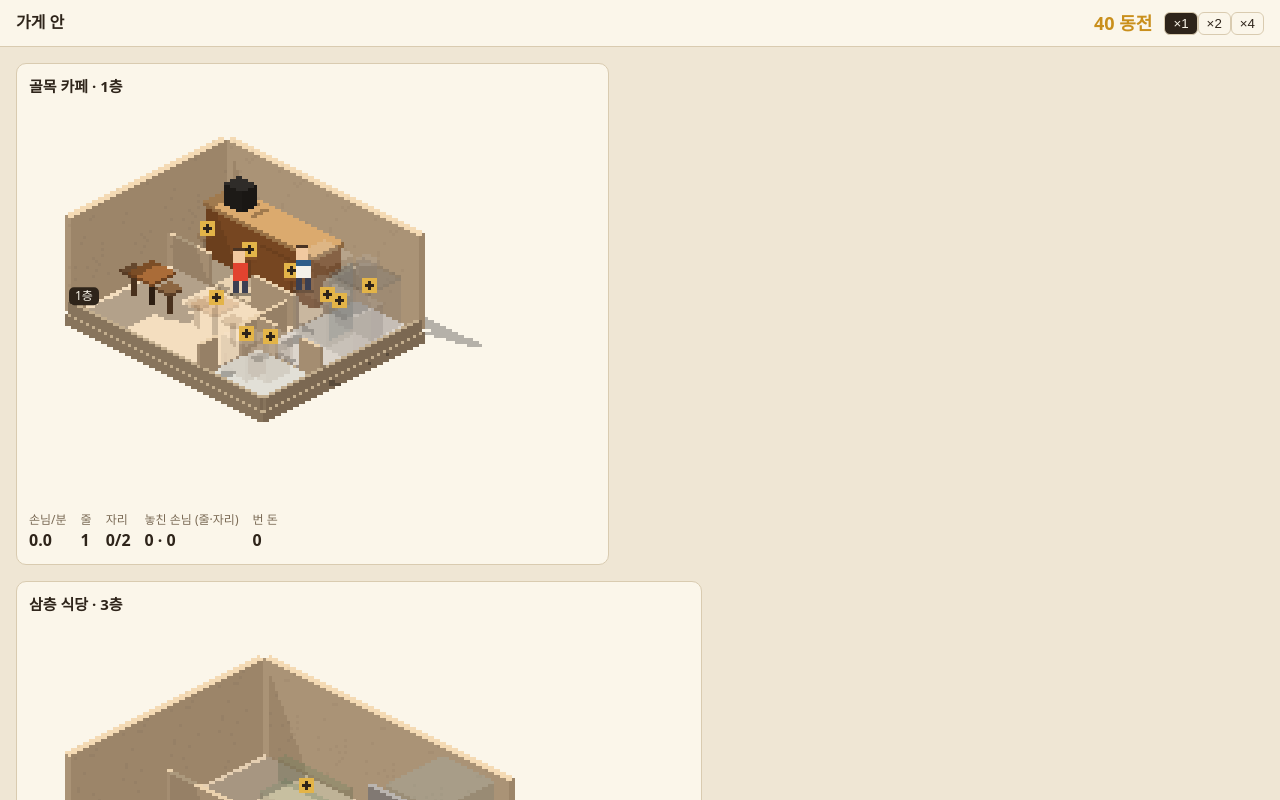
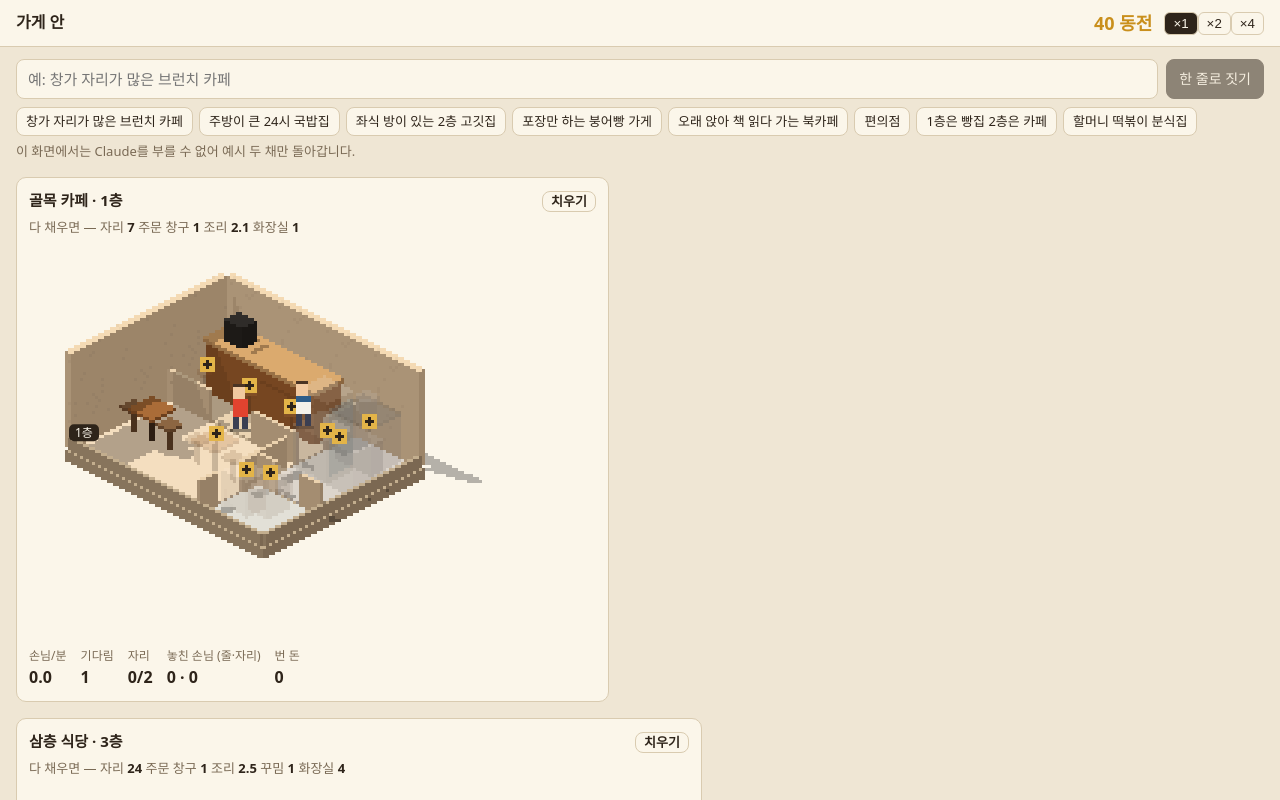
Before and after one commit to jeonghwanko/promptshop, a plain HTML site: page inside.html in a window 1280 px wide. Shown: the top 800 px of the page. Drawn offline with nearby package versions, Linux system fonts and the light colour scheme.

Commit message:
Inside: build a shop from one line and run it; table service waits on the kitchen; profile of what each building can become
Co-Authored-By: Claude Opus 5.5 <noreply@anthropic.com>

```diff
--- a/inside.html
+++ b/inside.html
@@ -23,16 +23,33 @@
   .lab { position:absolute; transform:translate(-100%, -50%); white-space:nowrap; background:var(--ink); color:var(--card); padding:0 6px; border-radius:5px; font-size:12px; pointer-events:none; }
   .stats { display:flex; gap:14px; flex-wrap:wrap; font-variant-numeric:tabular-nums; margin-top:6px; }
   .stats b { font-size:16px; } .stats .bad b { color:var(--bad); } .stats span { color:var(--mute); font-size:12px; }
+  .bar { display:flex; gap:8px; flex-wrap:wrap; padding:12px 16px 0; }
+  .bar input { flex:1; min-width:220px; font:15px system-ui, "Noto Sans KR", sans-serif; padding:9px 11px; border-radius:8px; border:1px solid var(--line); background:var(--card); color:var(--ink); }
+  .bar button, .chips button, .x { border:1px solid var(--line); background:var(--card); color:var(--ink); border-radius:8px; padding:8px 12px; cursor:pointer; font:inherit; }
+  .bar button.go { background:var(--ink); color:var(--card); border-color:var(--ink); }
+  .bar button:disabled { opacity:.5; cursor:default; }
+  .chips { display:flex; gap:6px; flex-wrap:wrap; padding:8px 16px 0; } .chips button { padding:4px 9px; font-size:13px; }
+  .msg { padding:6px 16px 0; color:var(--mute); font-size:13px; min-height:20px; } .msg.err { color:var(--bad); }
+  .card h2 { display:flex; gap:8px; align-items:baseline; } .card h2 small { color:var(--mute); font-weight:400; font-size:13px; flex:1; } .x { padding:0 8px; font-size:13px; }
+  .prof { color:var(--mute); font-size:13px; margin-bottom:4px; } .prof b { color:var(--ink); }
   .tip { position:fixed; z-index:9; pointer-events:none; background:var(--ink); color:var(--card); border-radius:6px; padding:5px 8px; font-size:12px; display:none; }
   .tip b { color:var(--gold); }
 </style>
 <script type="importmap">{ "imports": { "three": "https://cdn.jsdelivr.net/npm/three@0.160.0/build/three.module.js" } }</script>
 <header><h1>가게 안</h1><span class="coins" id="coins"></span><span class="speed" id="speed"></span></header>
+<div class="bar"><input id="line" type="text" placeholder="예: 창가 자리가 많은 브런치 카페" maxlength="80"><button class="go" id="go">한 줄로 짓기</button></div>
+<div class="chips" id="chips"></div>
+<div class="msg" id="msg"></div>
 <main id="out"></main>
 <div class="tip" id="tip"></div>
 <script type="module">
 import { renderView } from './src/v2/render.js';
-import { InsideSim, FIX_INFO, FIX_ROLE, costOf } from './src/v2/inside.js';
+import { InsideSim, FIX_INFO, FIX_ROLE, costOf, profileOf } from './src/v2/inside.js';
+import { lineReader } from './src/steps.js';
+import { emptyBuilding, applyStep, buildPrompt } from './src/v2/steps.js';
+import { check } from './src/v2/check.js';
+import { normalize } from './src/v2/spec.js';
+import { TYPE_KO } from './src/v2/catalog.js';
 
 const SHOPS = [
   { title: '골목 카페 · 1층', input: { type: 'cafe', levels: 1, floors: [{ range: [1, 1], name: '1층', zones: [{ zone: 'counter', weight: 1.2 }, { zone: 'seating', weight: 2 }, { zone: 'kitchen', weight: 1 }, { zone: 'wc', weight: .6 }] }] } },
@@ -45,21 +62,56 @@ let coins = 40, speed = 1;
 const $ = (id) => document.getElementById(id), tip = $('tip');
 const SHIRTS = ['#e2432f', '#2e86ab', '#e3b448', '#5b8a6a', '#8064a2', '#d97a3a'];
 
-const shops = SHOPS.map((s, n) => {
-  const first = renderView(s.input, 'section', { owned: new Set() });
-  const fx = first.fixtures;
+let shops = [], seedN = 3;
+function addShop(s, first) {
+  const v0 = renderView(s.input, 'section', { owned: new Set() });
+  const fx = v0.fixtures;
   const firstSeat = fx.findIndex(f => f.kind === 'table4' || f.kind === 'table2');
-  const owned = new Set([fx.findIndex(f => f.kind === 'counter'), firstSeat >= 0 ? firstSeat : fx.findIndex(f => FIX_ROLE(f.kind) === 'seat')].filter(i => i >= 0));
+  const start = [fx.findIndex(f => f.kind === 'counter'), firstSeat >= 0 ? firstSeat : fx.findIndex(f => FIX_ROLE(f.kind) === 'seat')].filter(i => i >= 0);
+  if (!start.length) start.push(...[fx.findIndex(f => FIX_ROLE(f.kind) === 'browse')].filter(i => i >= 0));
+  const owned = new Set(start);
   if (new URLSearchParams(location.search).get('own') === 'all') fx.forEach((_, i) => owned.add(i));
-  const shop = { ...s, fx, owned, sim: new InsideSim(first.plan, fx, owned, { seed: n + 3 }), floats: [], served: [] };
+  const shop = { ...s, fx, owned, sim: new InsideSim(v0.plan, fx, owned, { seed: seedN++ }), floats: [], served: [] };
   const card = document.createElement('div'); card.className = 'card';
-  const h = document.createElement('h2'); h.textContent = s.title;
+  const h = document.createElement('h2'); h.textContent = s.title; const sm = document.createElement('small'); sm.textContent = s.sub ?? ''; h.append(sm);
+  const x = document.createElement('button'); x.className = 'x'; x.textContent = '치우기'; x.onclick = () => { card.remove(); shops = shops.filter(o => o !== shop); }; h.append(x);
+  const pf = profileOf(fx), prof = document.createElement('div'); prof.className = 'prof';
+  const part = (label, n) => { if (!n) return; const b = document.createElement('b'); b.textContent = n; prof.append(label + ' ', b, '   '); };
+  prof.append('다 채우면 — '); part('자리', pf.seat); part('주문 창구', pf.serve); part('조리', pf.cook); part('진열', pf.browse); part('꾸밈', pf.decor); part('화장실', pf.wc);
   shop.stage = document.createElement('div'); shop.stage.className = 'stage';
   shop.statsEl = document.createElement('div'); shop.statsEl.className = 'stats';
-  card.append(h, shop.stage, shop.statsEl); $('out').append(card);
-  draw(shop);
+  card.append(h, prof, shop.stage, shop.statsEl);
+  first ? $('out').prepend(card) : $('out').append(card);
+  draw(shop); shops.push(shop);
   return shop;
-});
+}
+SHOPS.forEach(s => addShop(s));
+
+// ---------- one line → a building (Claude writes the spec as JSON lines) ----------
+const EXAMPLES = ['창가 자리가 많은 브런치 카페', '주방이 큰 24시 국밥집', '좌식 방이 있는 2층 고깃집', '포장만 하는 붕어빵 가게', '오래 앉아 책 읽다 가는 북카페', '편의점', '1층은 빵집 2층은 카페', '할머니 떡볶이 분식집'];
+for (const ex of EXAMPLES) { const b = document.createElement('button'); b.textContent = ex; b.onclick = () => { $('line').value = ex; build(); }; $('chips').append(b); }
+const sample = await (async () => { try { return await window.claude?.use?.('sample'); } catch { return null; } })() ?? null;
+if (!sample) { $('msg').textContent = '이 화면에서는 Claude를 부를 수 없어 예시 두 채만 돌아갑니다.'; $('go').disabled = true; }
+async function build() {
+  const line = $('line').value.trim(); if (!line || !sample) return;
+  $('go').disabled = true; $('msg').className = 'msg'; $('msg').textContent = `“${line}” 짓는 중…`;
+  const b = emptyBuilding(); let broken = 0;
+  const reader = lineReader((st) => applyStep(b, st), () => broken++);
+  try {
+    await sample(buildPrompt(line), { modelTier: 'quick', cache: false, onText: ({ delta }) => reader.push(delta) });
+    reader.end();
+    if (!b.input) throw { code: 'empty' };
+    check(b.input, { broken, line });
+    const n = normalize(b.input);
+    addShop({ title: n.name || TYPE_KO[n.type] || '가게', sub: `“${line}” · ${TYPE_KO[n.type] ?? n.type} ${n.levels}층`, input: b.input }, true);
+    $('msg').textContent = '';
+  } catch (e) {
+    reader.end(); $('msg').className = 'msg err';
+    const c = e && e.code;
+    $('msg').textContent = c === 'not_granted' || c === 'sampling_disabled' ? 'Claude 사용이 허락되지 않아 지을 수 없어요.' : c === 'rate_limited' ? '잠깐 쉬었다가 다시 눌러 주세요.' : '짓지 못했어요. 다시 눌러 주세요.';
+  } finally { $('go').disabled = false; }
+}
+$('go').onclick = build; $('line').addEventListener('keydown', (e) => { if (e.key === 'Enter') build(); });
 
 function draw(shop) {
   const v = renderView(shop.input, 'section', { owned: shop.owned });
@@ -100,7 +152,7 @@ function buy(shop, e) {
 // ---------- drawing people ----------
 function person(g, x, y, p, staff) {
   x = Math.round(x); y = Math.round(y);
-  const sit = p.state === 'sit', bob = !sit && p.moving ? (Math.sin(p.t * 12) > 0 ? 1 : 0) : 0;
+  const sit = p.state === 'sit' || p.state === 'food', bob = !sit && p.moving ? (Math.sin(p.t * 12) > 0 ? 1 : 0) : 0;
   g.fillStyle = 'rgba(0,0,0,.22)'; g.fillRect(x - 3, y, 7, 1);
   const by = sit ? y - 3 : y - 4;
   if (!sit) { g.fillStyle = '#3b3f52'; g.fillRect(x - 2, y - 4, 2, 4); g.fillRect(x + 1, y - 4, 2, 4); }
@@ -128,7 +180,7 @@ function render(shop, dt) {
   });
   const list = [];
   for (const s of sim.staff) { const [x, y] = P(s.x, sim.floorY(s.f), s.z); list.push({ x, y, s }); }
-  for (const p of sim.people) { p.moving = p.moves.length > 0; const sy = p.state === 'sit' ? .02 : 0; const [x, y] = P(p.x, p.y + sy, p.z); list.push({ x, y, p }); }
+  for (const p of sim.people) { p.moving = p.moves.length > 0; const sy = 0; const [x, y] = P(p.x, p.y + sy, p.z); list.push({ x, y, p }); }
   list.sort((a, b) => a.y - b.y);
   for (const o of list) o.s ? person(g, o.x, o.y, { t: 0 }, o.s.kind) : person(g, o.x, o.y, o.p);
   // coins and losses rise and fade
@@ -148,7 +200,7 @@ function stats(shop) {
   const per = shop.served.length > 1 ? (s.served - shop.served[0][1]) / Math.max(10, now - shop.served[0][0]) * 60 : 0;
   const q = shop.sim.counters.reduce((t, c) => t + c.q.length, 0), seats = shop.sim.seats.length, used = shop.sim.seats.filter(x => x.who).length;
   const cell = (label, v, bad) => `<div class="${bad ? 'bad' : ''}"><span>${label}</span><br><b>${v}</b></div>`;
-  shop.statsEl.innerHTML = cell('손님/분', per.toFixed(1)) + cell('줄', q, q >= 5) + cell('자리', `${used}/${seats}`, seats && used === seats)
+  shop.statsEl.innerHTML = cell('손님/분', per.toFixed(1)) + cell('기다림', q + shop.sim.kitchen.length, q + shop.sim.kitchen.length >= 5) + cell('자리', `${used}/${seats}`, seats && used === seats)
     + cell('놓친 손님 (줄·자리)', `${s.lostLine} · ${s.lostSeat}`, s.lostLine + s.lostSeat > 0) + cell('번 돈', s.coins);
 }
 
--- a/src/v2/inside.js
+++ b/src/v2/inside.js
@@ -25,13 +25,20 @@ export const FIX_INFO = {
 export const FIX_COST = { counter: 20, stove: 14, prep: 9, fridge: 6, table4: 12, table2: 7, stool: 3, sofa: 7, seats: 10, bench: 5, lowtable: 10, toilet: 8, sink: 3, plant: 4, rug: 5, tv: 7, lamp: 4 };
 export const costOf = (k) => FIX_COST[k] ?? 6;
 
+/** What a building can become when every fixture is bought: counts per role. */
+export function profileOf(fixtures) {
+  const out = { seat: 0, serve: 0, cook: 0, decor: 0, wc: 0, browse: 0 };
+  for (const f of fixtures) { const r = FIX_ROLE(f.kind); if (r === 'seat') out.seat += SEATS[f.kind].length; else if (r === 'cook') out.cook += COOK[f.kind]; else if (out[r] !== undefined) out[r]++; }
+  out.cook = Math.round(out.cook * 10) / 10; return out;
+}
+
 const SPEED = 1.5, LIFT = 2.4, PRICE = 4;
 
 export class InsideSim {
   /** plan/fixtures from buildSection; owned: Set of fixture indices */
   constructor(plan, fixtures, owned, { seed = 1, every = 2.1 } = {}) {
     this.plan = plan; this.fixtures = fixtures; this.every = every; this.s = seed * 9301 % 233280 || 7;
-    this.people = []; this.t = 0; this.next = .5; this.id = 0;
+    this.people = []; this.t = 0; this.next = .5; this.id = 0; this.kitchen = []; this.cooking = 0;
     this.stats = { served: 0, lostLine: 0, lostSeat: 0, coins: 0, log: [] };
     this.events = [];
     this.setOwned(owned);
@@ -72,13 +79,15 @@ export class InsideSim {
     const s = free[Math.floor(this.rnd() * free.length)]; s.who = p.id; p.seat = s; p.state = 'toSeat'; this.route(p, s.f, s.x, s.z); return true;
   }
   afterCounter(p) {
-    if (!this.seats.length) return this.leave(p, 'ok');
+    if (!this.seats.length) { if (!this.counters.length) this.pay(PRICE, p.f, p.x, p.z); return this.leave(p, 'ok'); }   // nothing to sit on: pay on the way out
     if (!this.findSeat(p)) { const d = this.plan.door; p.state = 'standing'; p.wait = 5; p.mood = 'seat?'; this.route(p, 0, d.x + .3 + this.rnd() * .9, d.z - .35 - this.rnd() * .3); }
   }
 
   step(dt) {
     this.t += dt; this.next -= dt;
     if (this.next <= 0) { this.next = this.every * (.7 + this.rnd() * .6); this.spawn(); }
+    // table service: the kitchen cooks one order at a time, faster with more cooks
+    if (this.kitchen.length) { this.cooking += dt; if (this.cooking >= this.serviceTime) { this.cooking = 0; const id = this.kitchen.shift(), p = this.people.find(q => q.id === id); if (p) { p.ordered = true; p.state = 'toSeat'; } } }
     for (const c of this.counters) {
       if (c.busy) { c.left -= dt; if (c.left <= 0) { const p = this.people.find(q => q.id === c.busy); c.busy = null; if (p) { if (!this.seats.length) this.pay(PRICE, c.fi, c.x, c.z); p.state = 'served'; p.mood = ''; this.afterCounter(p); } } }
       if (!c.busy && c.q.length) { const p = this.people.find(q => q.id === c.q[0]); if (p && !p.moves.length && Math.hypot(p.x - c.x, p.z - (c.z + .55)) < .2) { c.q.shift(); c.busy = p.id; c.left = this.serviceTime; p.state = 'order'; } }
@@ -94,7 +103,11 @@ export class InsideSim {
         case 'browse': if ((p.wait -= dt) <= 0) this.toCounter(p); break;
         case 'queue': { const c = p.counter, k = c.q.indexOf(p.id); if (k >= 0) { const tz = c.z + .55 + k * .32; if (Math.abs(p.z - tz) > .02 || Math.abs(p.x - c.x) > .02) p.moves.push({ f: c.fi, x: c.x, z: tz }); } p.mood = k > 2 ? 'wait' : ''; break; }
         case 'standing': if (this.findSeat(p)) { p.mood = ''; break; } if ((p.wait -= dt) <= 0) { this.stats.lostSeat++; this.events.push({ kind: 'lost', f: p.f, x: p.x, z: p.z, why: '자리 없음' }); this.leave(p, 'angry'); } break;
-        case 'toSeat': p.state = 'sit'; p.wait = 10 + this.rnd() * 6; if (this.decor.get(p.f)) { p.mood = 'heart'; } break;
+        case 'toSeat':
+          // no counter: the order is taken at the table and waits for the kitchen
+          if (!this.counters.length && p.ordered !== true) { p.state = 'food'; p.mood = 'wait'; this.kitchen.push(p.id); break; }
+          p.state = 'sit'; p.wait = 10 + this.rnd() * 6; p.mood = this.decor.get(p.f) ? 'heart' : ''; break;
+        case 'food': break;
         case 'sit': if ((p.wait -= dt) <= 0) {
           const tip = this.decor.get(p.f) ? Math.min(3, this.decor.get(p.f)) : 0;
           this.pay(PRICE + tip, p.f, p.x, p.z, tip > 0);   // the bill is paid at the table, with a tip if the floor is decorated
```
